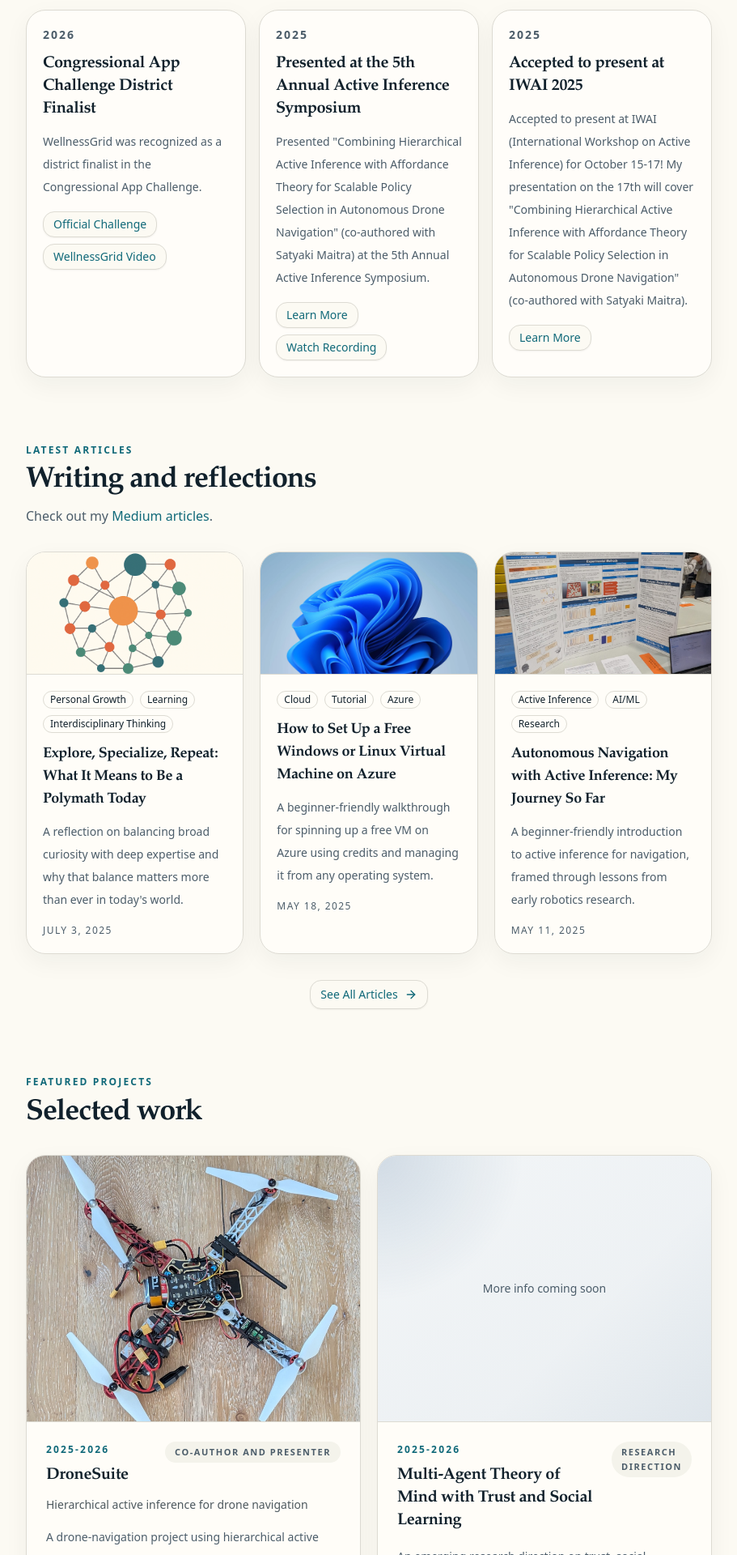
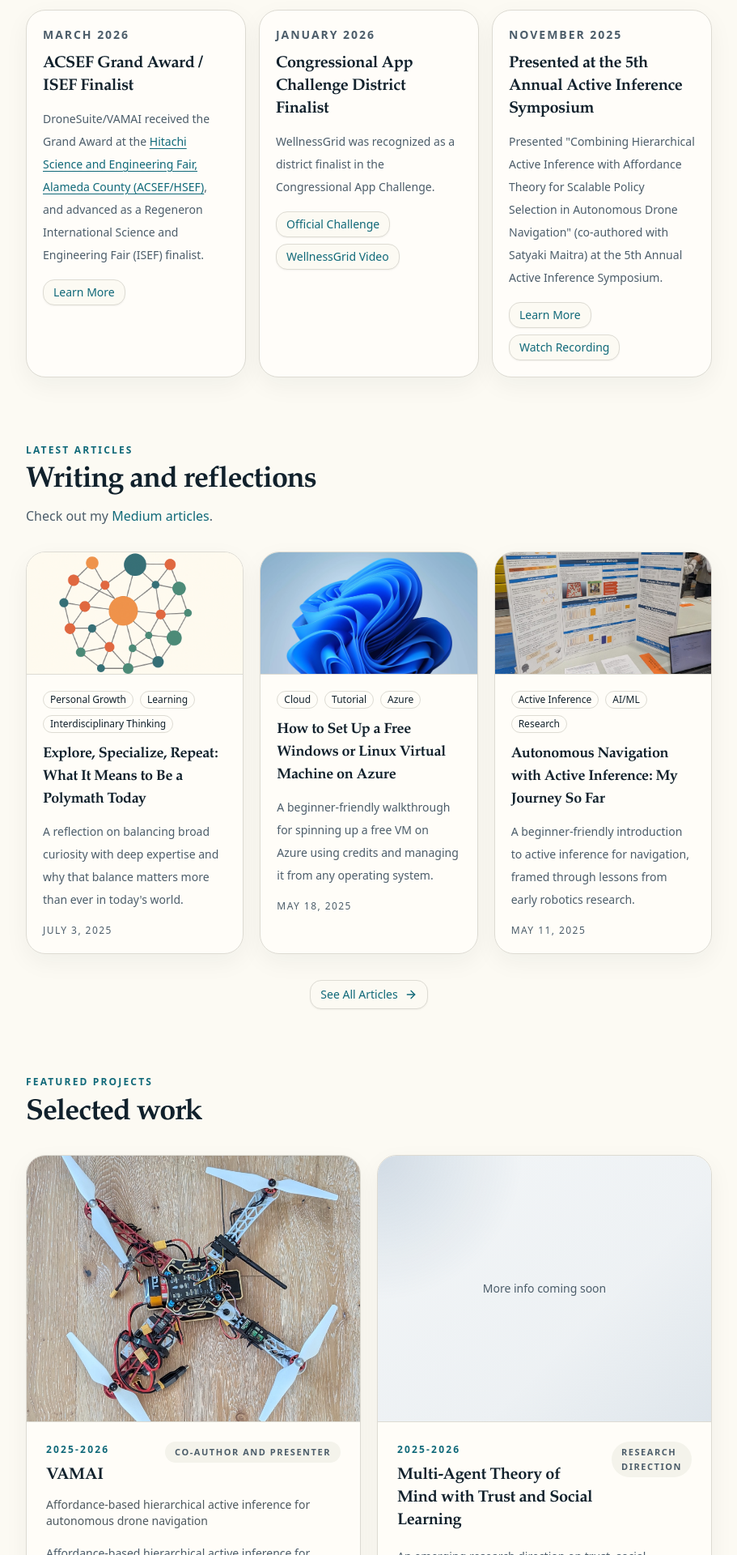
Before and after one commit to har5h1l/har5h1l.github.io, a React (Vite) app: page / in a window 1280 px wide. Shown: the part 1900-3820 px from the top of the page at 81% size, without its empty margins (184-1095 px from the left). Built offline with nearby package versions, Linux system fonts and the light colour scheme.

Commit message:
Update VAMAI project links and recognition details

```diff
--- a/src/data/projects.js
+++ b/src/data/projects.js
@@ -7,15 +7,16 @@ export const allProjects = [
   {
     slug: 'dronesuite',
     type: 'research',
-    title: 'DroneSuite',
+    title: 'VAMAI',
+    authors: 'Harshil Shah, Satyaki Maitra',
     kicker:
-      'Hierarchical active inference for drone navigation',
+      'Affordance-based hierarchical active inference for autonomous drone navigation',
     summary:
-      'A drone-navigation project using hierarchical active inference in uncertain environments.',
+      'Affordance-based hierarchical active inference for autonomous drone navigation, previously known as DroneSuite.',
     description:
-      'DroneSuite explores how hierarchical active inference can help drones navigate uncertain environments more reliably.',
+      'Previously known as DroneSuite.',
     cardSummary:
-      'A drone-navigation project using hierarchical active inference in uncertain environments.',
+      'Affordance-based hierarchical active inference for autonomous drone navigation, previously known as DroneSuite.',
     image: droneImage,
     mediaFit: 'cover',
     mediaPosition: 'center',
@@ -26,8 +27,7 @@ export const allProjects = [
     featured: true,
     role: 'Co-author and presenter',
     links: [
-      { label: 'Project', href: 'https://www.shahmaitraresearch.com/', variant: 'primary' },
-      { label: 'Video', href: 'https://www.youtube.com/watch?v=1q40Jqk1HYs&t=36000s', variant: 'primary' },
+      { label: 'Project', href: 'https://www.shahmaitraresearch.com/vamai', variant: 'primary' },
     ],
     recognition: [
       {
@@ -35,14 +35,18 @@ export const allProjects = [
         detail: 'Extended abstract and poster accepted at the International Workshop on Active Inference.',
         links: [
           { label: 'Workshop', href: 'https://iwaiworkshop.github.io/' },
-          { label: 'Poster & Abstract', href: 'https://www.shahmaitraresearch.com/project' },
-          { label: 'Project Page', href: 'https://www.shahmaitraresearch.com/project' },
+          { label: 'Poster & Abstract', href: 'https://www.shahmaitraresearch.com/vamai' },
+          { label: 'Project Page', href: 'https://www.shahmaitraresearch.com/vamai' },
         ],
       },
       {
         label: '5th Active Inference Symposium',
         detail: 'Oral presentation in November 2025.',
         links: [{ label: 'Recording', href: 'https://www.youtube.com/watch?v=1q40Jqk1HYs&t=36000s' }],
+      },
+      {
+        label: 'ACSEF Grand Award / ISEF Finalist',
+        detail: 'March 2026',
       },
     ],
   },
--- a/src/data/publications.js
+++ b/src/data/publications.js
@@ -26,7 +26,7 @@ export const publicationSections = [
           'Extended abstract and poster on drone navigation with hierarchical active inference.',
         links: [
           { label: 'Workshop', href: 'https://iwaiworkshop.github.io/' },
-          { label: 'Project', href: 'https://www.shahmaitraresearch.com/project' },
+          { label: 'Project', href: 'https://www.shahmaitraresearch.com/vamai' },
         ],
       },
       {
--- a/src/data/siteContent.js
+++ b/src/data/siteContent.js
@@ -54,14 +54,26 @@ export const currentFocus = [
   {
     title: "What I'm doing now",
     description:
-      'Currently focused on DroneSuite, multi-agent social learning with trust and theory of mind, and broader work at the intersection of AI, biology, and neuroscience.',
+      'Currently focused on VAMAI, multi-agent social learning with trust and theory of mind, and broader work at the intersection of AI, biology, and neuroscience.',
   },
 ]
 
 export const achievements = [
   {
+    title: 'ACSEF Grand Award / ISEF Finalist',
+    subtitle: 'March 2026',
+    description: [
+      { type: 'text', value: 'DroneSuite/VAMAI received the Grand Award at the ' },
+      { type: 'link', href: 'https://acsef.org/', value: 'Hitachi Science and Engineering Fair, Alameda County (ACSEF/HSEF)' },
+      { type: 'text', value: ', and advanced as a Regeneron International Science and Engineering Fair (ISEF) finalist.' },
+    ],
+    links: [
+      { label: 'Learn More', href: '/research#dronesuite' },
+    ],
+  },
+  {
     title: 'Congressional App Challenge District Finalist',
-    subtitle: '2026',
+    subtitle: 'January 2026',
     description:
       'WellnessGrid was recognized as a district finalist in the Congressional App Challenge.',
     links: [
@@ -71,21 +83,12 @@ export const achievements = [
   },
   {
     title: 'Presented at the 5th Annual Active Inference Symposium',
-    subtitle: '2025',
+    subtitle: 'November 2025',
     description:
       'Presented "Combining Hierarchical Active Inference with Affordance Theory for Scalable Policy Selection in Autonomous Drone Navigation" (co-authored with Satyaki Maitra) at the 5th Annual Active Inference Symposium.',
     links: [
       { label: 'Learn More', href: '#' },
       { label: 'Watch Recording', href: '#' },
-    ],
-  },
-  {
-    title: 'Accepted to present at IWAI 2025',
-    subtitle: '2025',
-    description:
-      'Accepted to present at IWAI (International Workshop on Active Inference) for October 15-17! My presentation on the 17th will cover "Combining Hierarchical Active Inference with Affordance Theory for Scalable Policy Selection in Autonomous Drone Navigation" (co-authored with Satyaki Maitra).',
-    links: [
-      { label: 'Learn More', href: '#' },
     ],
   },
 ]
@@ -95,13 +98,13 @@ export const recentMilestones = [
     date: 'November 15, 2025',
     title: 'Presented drone-navigation research at the 5th Active Inference Symposium',
     description:
-      'Presented the DroneSuite work with Satyaki Maitra at the 5th Annual Active Inference Symposium.',
+      'Presented the VAMAI work with Satyaki Maitra at the 5th Annual Active Inference Symposium.',
   },
   {
     date: 'July 29, 2025',
     title: 'Accepted to present at IWAI 2025',
     description:
-      'Accepted to present DroneSuite at IWAI 2025.',
+      'Accepted to present VAMAI at IWAI 2025.',
   },
 ]
 
--- a/src/lib/utils.js
+++ b/src/lib/utils.js
@@ -26,7 +26,7 @@ export function getProjectMediaClasses(project, { containPadding = 'p-4', defaul
 
 // generate anchor id for research projects
 export function getResearchAnchorId(projectTitle) {
-    if (projectTitle.includes("DroneSuite")) {
+    if (projectTitle.includes("DroneSuite") || projectTitle.includes("VAMAI")) {
         return "dronesuite";
     }
     if (projectTitle.includes("An Active Inference Approach")) {
--- a/src/pages/Home.jsx
+++ b/src/pages/Home.jsx
@@ -205,7 +205,19 @@ export default function Home() {
               <div key={item.title} className="rounded-[24px] border border-border bg-card p-5 shadow-[0_10px_30px_rgba(22,34,44,0.05)]">
                 <p className="text-sm font-semibold uppercase tracking-[0.14em] text-muted-foreground">{item.subtitle}</p>
                 <h3 className="mt-3 text-xl font-semibold text-foreground">{item.title}</h3>
-                <p className="mt-3 text-sm leading-7 text-muted-foreground">{item.description}</p>
+                <p className="mt-3 text-sm leading-7 text-muted-foreground">
+                  {typeof item.description === 'string'
+                    ? item.description
+                    : item.description.map((part, index) =>
+                        part.type === 'link' ? (
+                          <a key={index} href={part.href} target="_blank" rel="noopener noreferrer" className="text-primary underline hover:no-underline">
+                            {part.value}
+                          </a>
+                        ) : (
+                          part.value
+                        )
+                      )}
+                </p>
                 <div className="mt-4 flex flex-wrap gap-2">
                   {item.links.map((link) => (
                     <Button key={link.href} size="sm" variant="outline" asChild>
--- a/src/pages/Research.jsx
+++ b/src/pages/Research.jsx
@@ -18,6 +18,7 @@ function ResearchEntry({ project }) {
     <article id={getResearchAnchorId(project.title)} className="rounded-[24px] border border-border bg-card p-6 sm:p-8">
       <p className="section-eyebrow">{project.date || project.researchCategory}</p>
       <h3 className="editorial-heading mt-3 text-3xl text-foreground">{project.title}</h3>
+      {project.authors && <p className="mt-2 text-sm leading-7 text-muted-foreground">With {project.authors}</p>}
       {project.kicker && <p className="mt-3 text-lg text-foreground/80">{project.kicker}</p>}
       <p className="mt-5 max-w-4xl text-lg leading-9 text-muted-foreground">{project.description}</p>
       <ProjectActions project={project} className="mt-6" />
```
